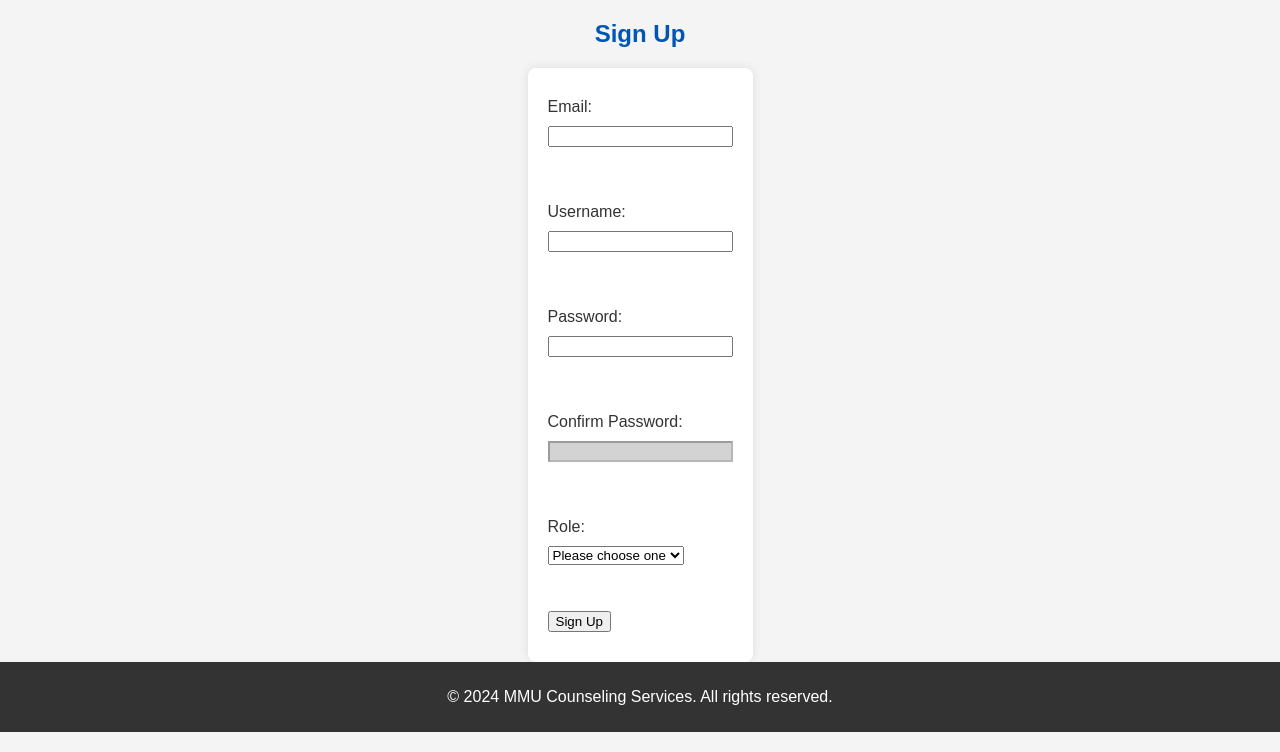
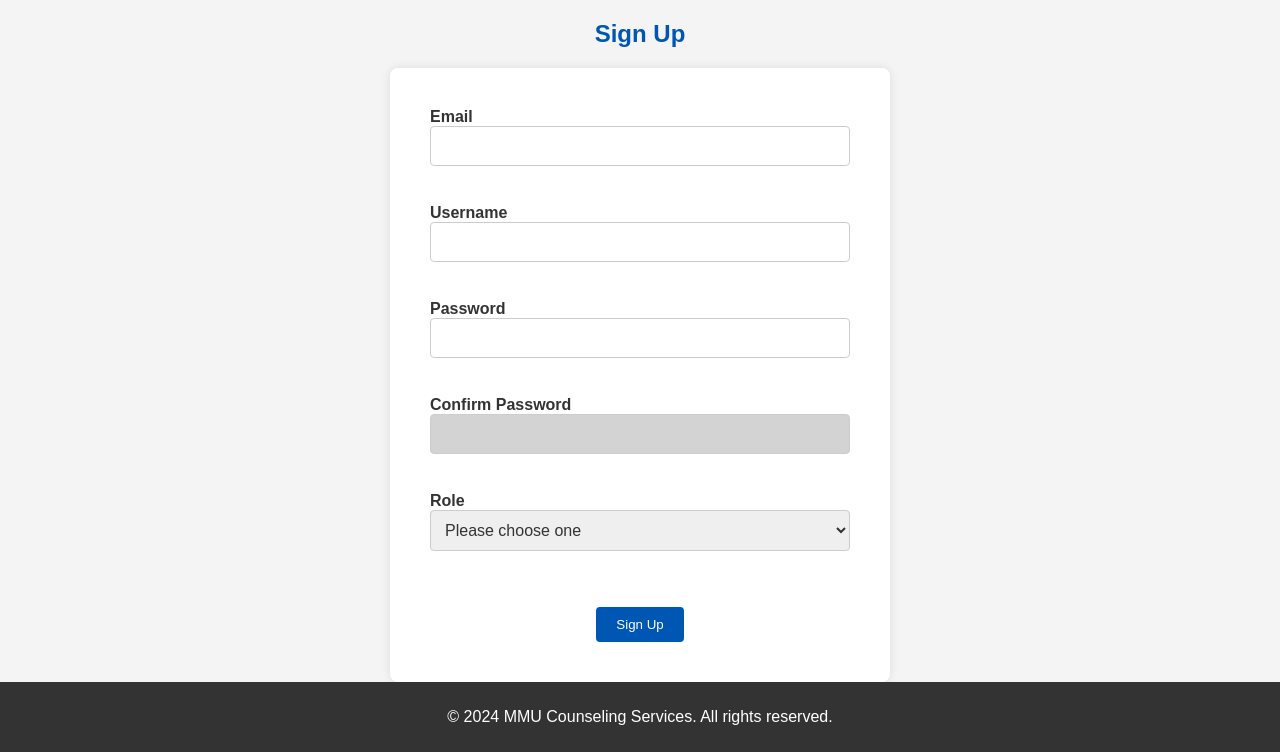
Before and after one commit to SalahAlHaismawi/Web-Development-Course, a PHP site: page /signup.php in a window 1280 px wide. Shown: the part 77-829 px from the top of the page. Run offline with PHP 8.4, Linux system fonts and the light colour scheme.

Commit message:
More updates to the frontend

```diff
--- a/assets/css/style.css
+++ b/assets/css/style.css
@@ -49,14 +49,49 @@ h2 {
 
 form {
     background-color: #fff;
-    padding: 20px;
+    padding: 40px;
     border-radius: 8px;
     box-shadow: 0 0 10px rgba(0, 0, 0, 0.1);
+    min-width: 210px;
+    width: 100%;
+    max-width: 500px;
 }
 
-label, input {
+label {
+    font-weight: 600;
+    margin-bottom: 5px;
+}
+
+input[type="text"], input[type="email"], input[type="password"], select {
+    width: 100%;
+    padding: 10px;
+    border: 1px solid #ccc;
+    border-radius: 4px;
+    font-size: 16px;
+    color: #333;
+    transition: border-color 0.3s ease;
+    margin-bottom: 20px;
+}
+
+input[type="text"]:focus, input[type="email"]:focus, input[type="password"]:focus, select:focus {
+    border-color: #0056b3;
+    outline: none;
+}
+
+input[type="submit"] {
+    background-color: #0056b3;
+    color: #fff;
+    border: none;
+    border-radius: 4px;
+    padding: 10px 20px;
+    cursor: pointer;
+    transition: background-color 0.3s ease;
     display: block;
-    margin: 10px 0;
+    margin: auto;
+}
+
+input[type="submit"]:hover {
+    background-color: #003f8a;
 }
 
 #confirm_password:disabled {
--- a/signup.php
+++ b/signup.php
@@ -4,25 +4,25 @@ require_once ('includes/header.php');
 <div class="container">
 <h2>Sign Up</h2>
 <form action="add_user.php" method="post" onsubmit="return validateForm()">
-    <label for="email">Email:</label>
+    <label for="email">Email</label>
     <input type="email" id="email" name="email" oninput="debounce(checkEmail, 1100)(event)" required>
     <span id="email-result"></span><br><br>
 
-    <label for="username">Username:</label>
+    <label for="username">Username</label>
     <input type="text" id="username" name="username" maxlength="20" oninput="debounce(checkUsername, 1100)(event)"
         required>
     <span id="username-result"></span><br><br>
 
-    <label for="password">Password:</label>
+    <label for="password">Password</label>
     <input type="password" id="password" name="password" autocomplete="off" oninput="debounce(handlePasswordInput, 100)(event)"
         required><br><br>
 
-    <label for="confirm_password">Confirm Password:</label>
+    <label for="confirm_password">Confirm Password</label>
     <input type="password" id="confirm_password" name="confirm_password" autocomplete="off"
         oninput="debounce(handlePasswordInput, 100)(event)" disabled required>
     <span id="password-confirmation-result"></span><br><br>
 
-    <label for="role">Role:</label>
+    <label for="role">Role</label>
     <select id="role" name="role" required autocomplete="off">
         <option value="" disabled selected style="display:none;">Please choose one</option>
         <option value="student">Student</option>
```
